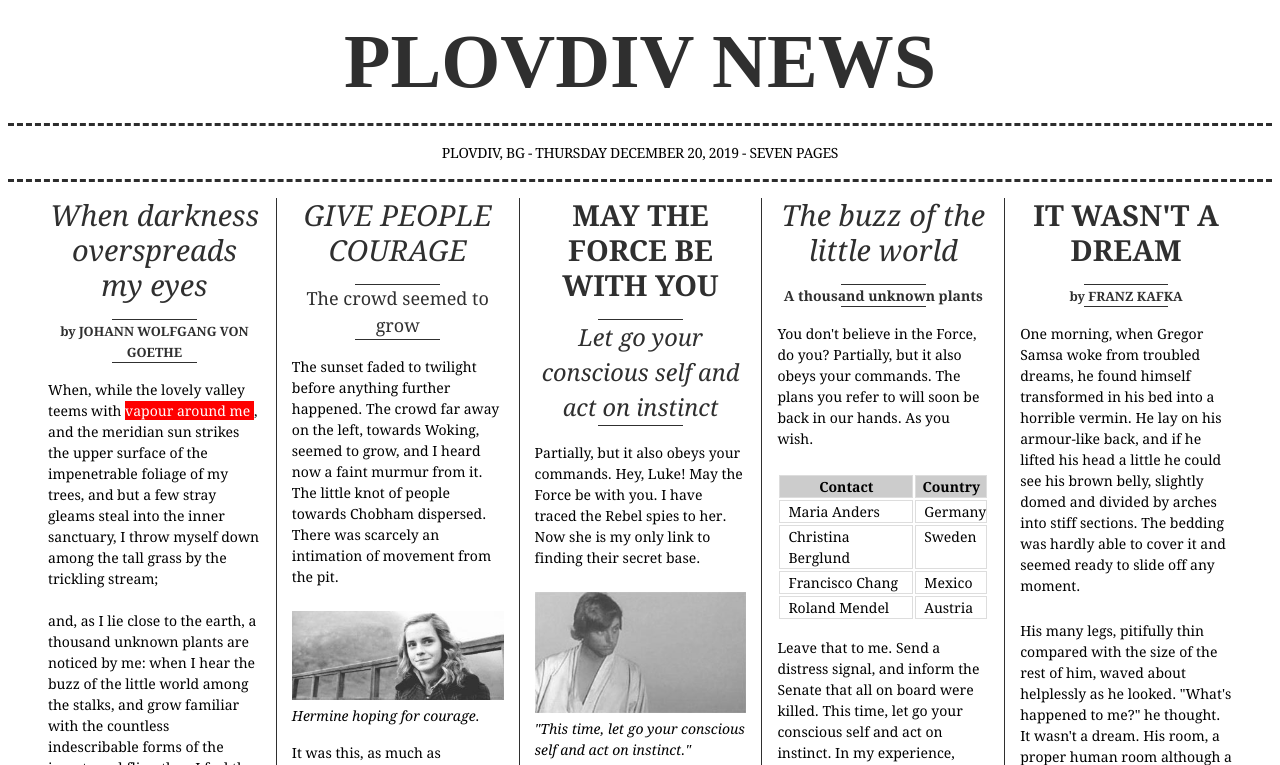
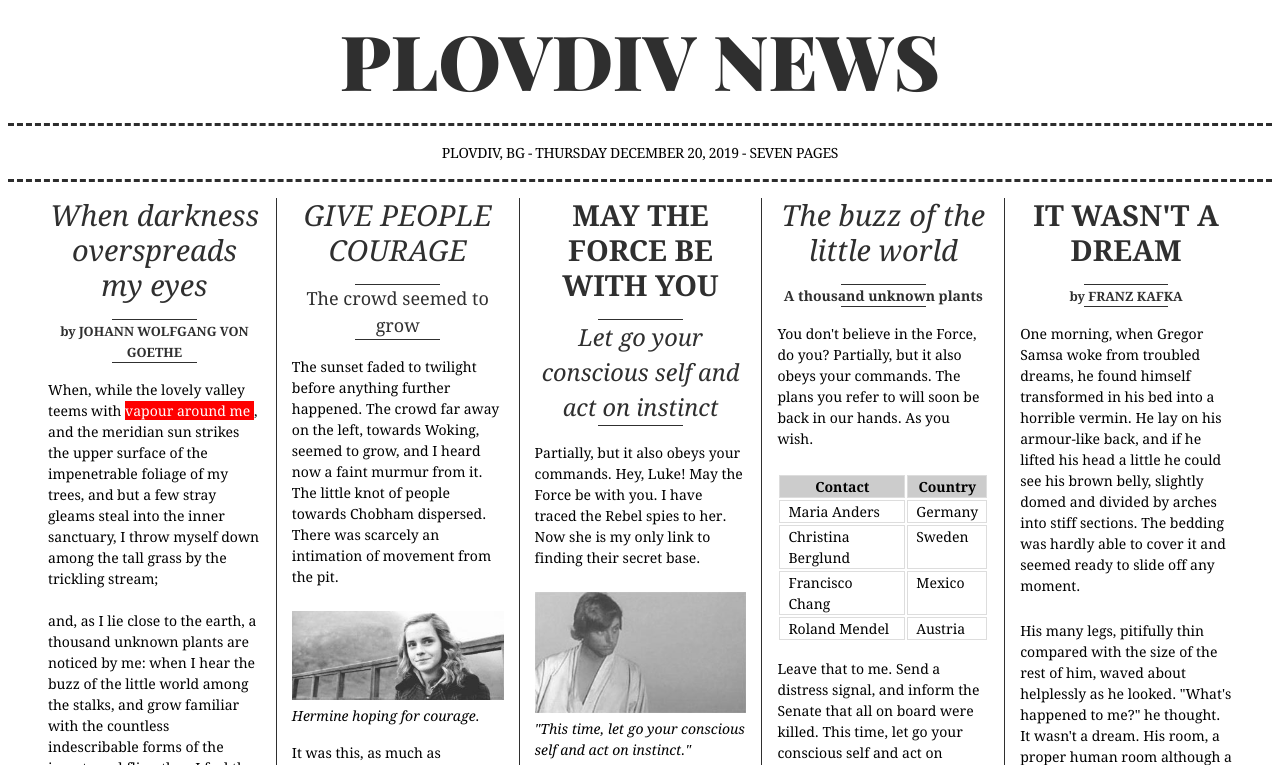
Before and after one commit to Miroslav6/Newspaper, a plain HTML site: page index.html in a window 1280 px wide. Shown: the top 765 px of the page. Drawn offline with nearby package versions, Linux system fonts and the light colour scheme.

Commit message:
Added id selector for Main title and added new font family

```diff
--- a/assets/css/fonts.css
+++ b/assets/css/fonts.css
@@ -1,4 +1,3 @@
-/*  -----Here is another way of adding on custom font family----- */
 
 @font-face {
     font-family: 'Droid Serif';
@@ -35,3 +34,12 @@
     font-style: normal;
     font-display: swap;
 }
+
+@font-face {
+    font-family: 'Playfair Display';
+    src: url('../../assets/fonts/PlayfairDisplay/PlayfairDisplay-Black.woff2') format('woff2'),
+        url('../../assets/fonts/PlayfairDisplay/PlayfairDisplay-Black.woff') format('woff');
+    font-weight: 900;
+    font-style: normal;
+    font-display: swap;
+}
--- a/assets/css/site.css
+++ b/assets/css/site.css
@@ -63,9 +63,9 @@
     color: #2f2f2f;
  }
 
-h1 {
+#main-title {
    font-size: 4.75rem;
-   font-family: 'Times New Roman', Times, serif;
+   font-family: 'Playfair Display', serif;
    font-weight: 700;
    text-transform: uppercase;
 }
@@ -194,7 +194,7 @@ header{
 }
 
 table td{
-   padding-left: 0.5rem;
+   padding: 0 0.5rem;
    border: 1px solid #ddd;
    border-spacing: 2px;
 }
--- a/index.html
+++ b/index.html
@@ -16,7 +16,7 @@
     </head>
     <body>
         <header class="text-center">
-            <h1>Plovdiv News</h1>
+            <h1 id="main-title">Plovdiv News</h1>
             <time class="post-date border-dashed text-uppercase">Plovdiv, BG - Thursday December 20, 2019 - seven pages</time>
         </header>
 
```
Also changed, not shown: assets/fonts/PlayfairDisplay/PlayfairDisplay-Black.woff (added), assets/fonts/PlayfairDisplay/PlayfairDisplay-Black.woff2 (added).
